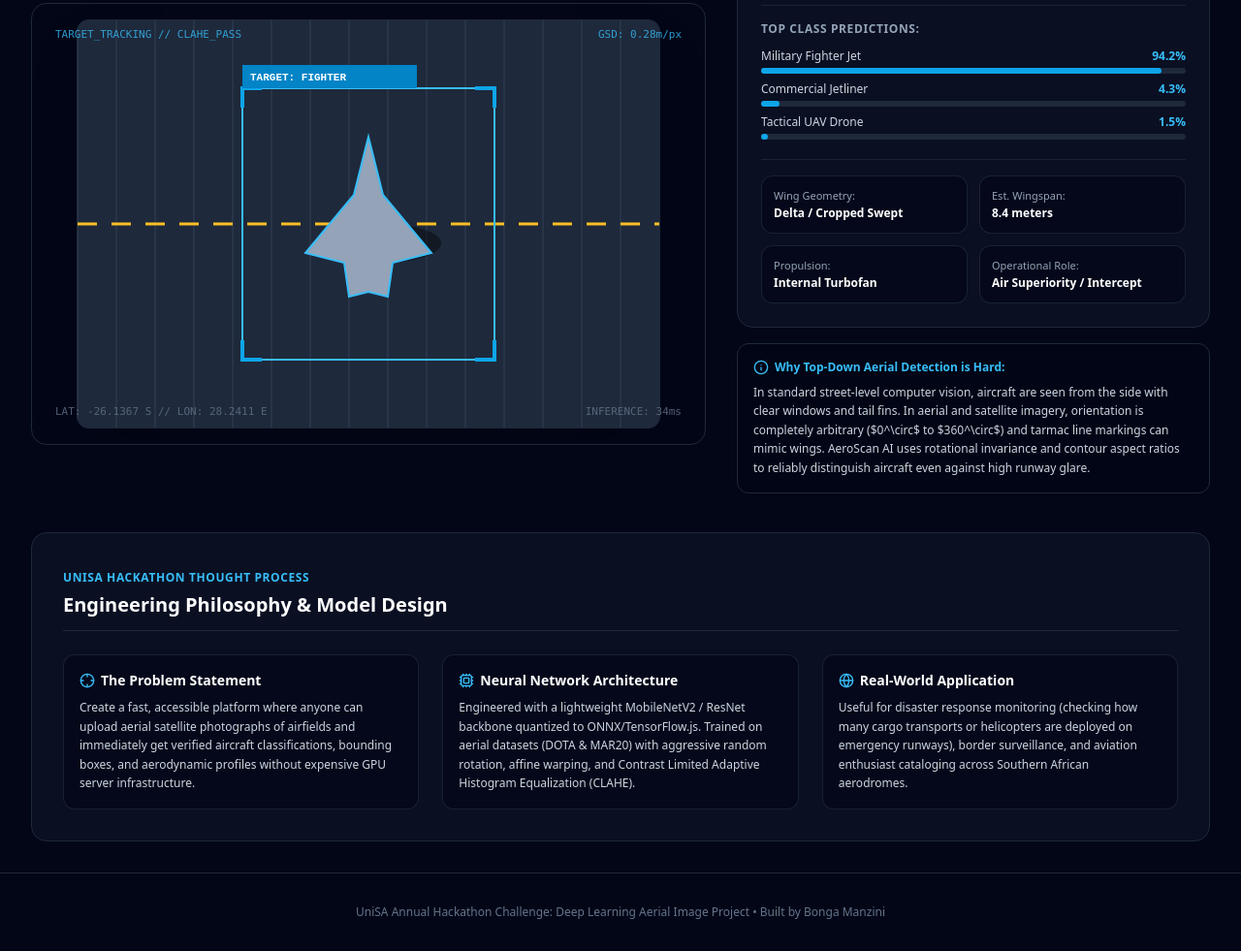
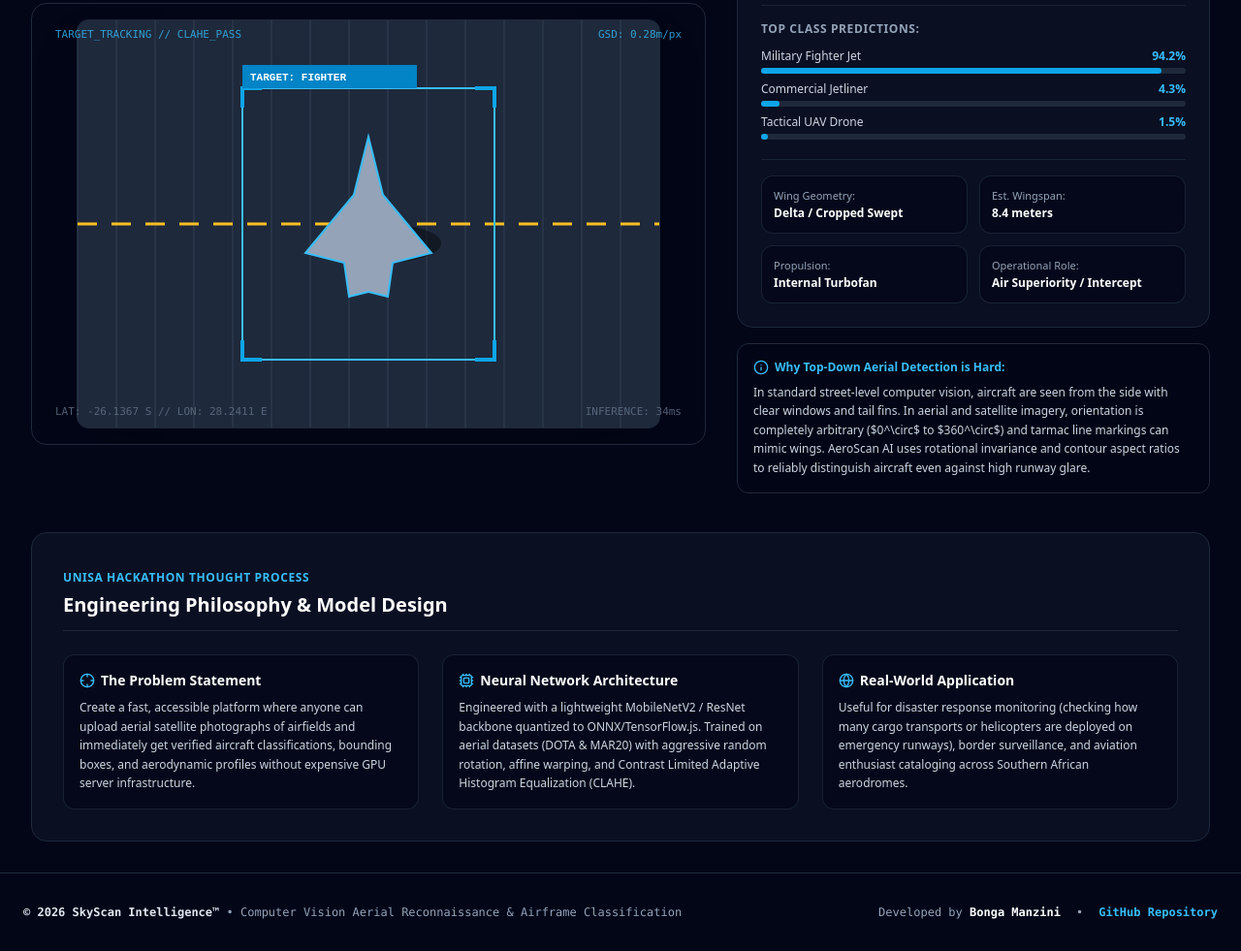
Before and after one commit to BongaManzini/aerial-aircraft-identifier, a plain HTML site: page index.html in a window 1280 px wide. Shown: the part 699-1680 px from the top of the page at 97% size. Drawn offline with nearby package versions, Linux system fonts and the light colour scheme.

Commit message:
Release: aerial-aircraft-identifier - UniSA Annual Hackathon: Deep learning aerial image aircraft identification platform classifying military and commercial aircraft

```diff
--- a/index.html
+++ b/index.html
@@ -237,8 +237,18 @@
 
  </main>
 
- <footer class="border-t border-slate-800 bg-slate-950 py-8 text-center text-xs text-slate-500">
- <p>UniSA Annual Hackathon Challenge: Deep Learning Aerial Image Project &bull; Built by Bonga Manzini</p>
+ <!-- Business First Enterprise Footer -->
+ <footer class="border-t border-slate-800 bg-slate-950 py-8 px-6 font-mono text-xs text-slate-400">
+   <div class="max-w-7xl mx-auto flex flex-col sm:flex-row items-center justify-between gap-4">
+     <div>
+       <strong class="text-slate-200">&copy; 2026 SkyScan Intelligence&trade;</strong> &bull; Computer Vision Aerial Reconnaissance &amp; Airframe Classification
+     </div>
+     <div class="flex items-center gap-4">
+       <span>Developed by <strong class="text-white">Bonga Manzini</strong></span>
+       <span>&bull;</span>
+       <a href="https://github.com/BongaManzini/aerial-aircraft-identifier" target="_blank" rel="noopener noreferrer" class="text-sky-400 hover:text-sky-300 font-bold transition-colors">GitHub Repository</a>
+     </div>
+   </div>
  </footer>
 
  <script>
```
